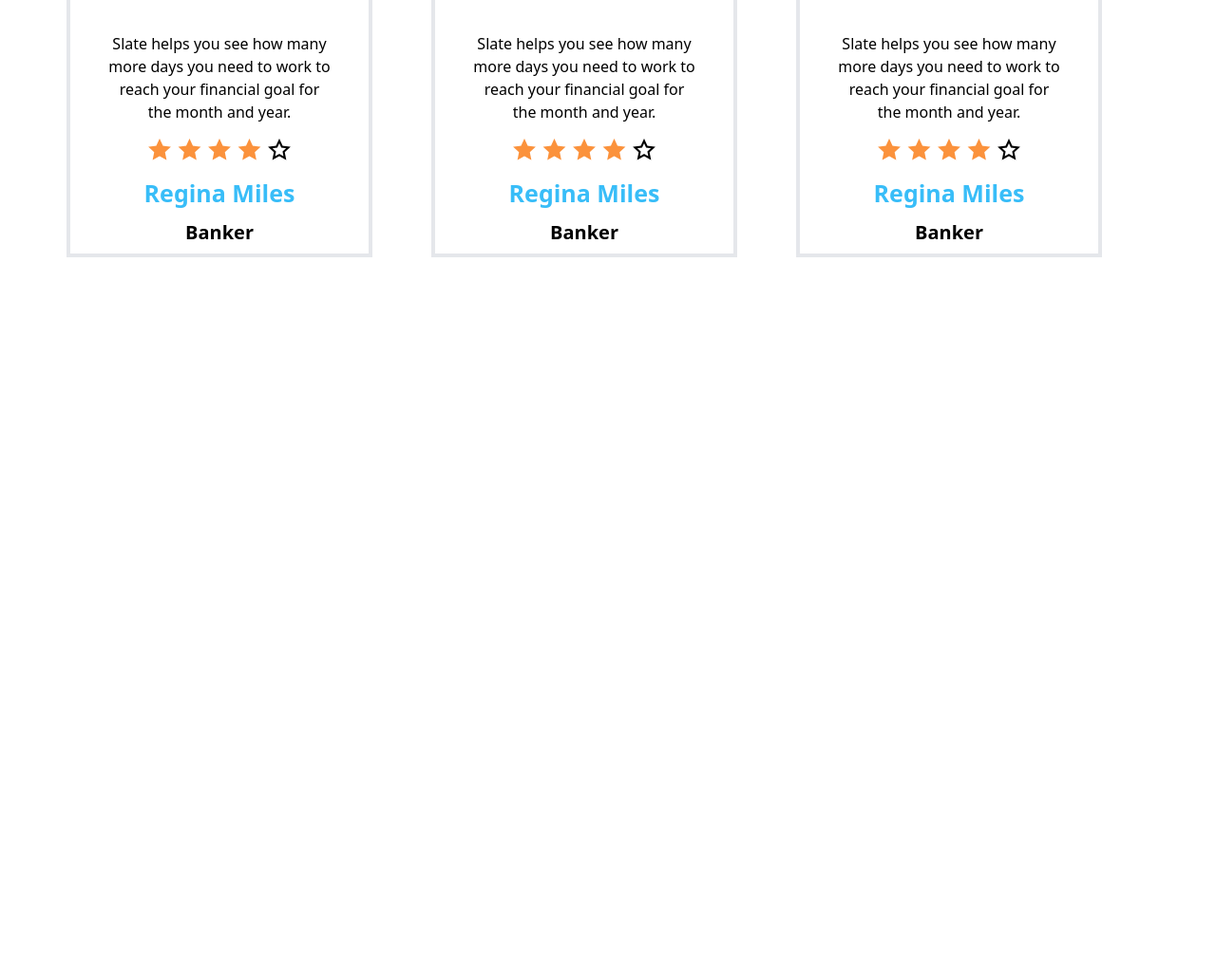
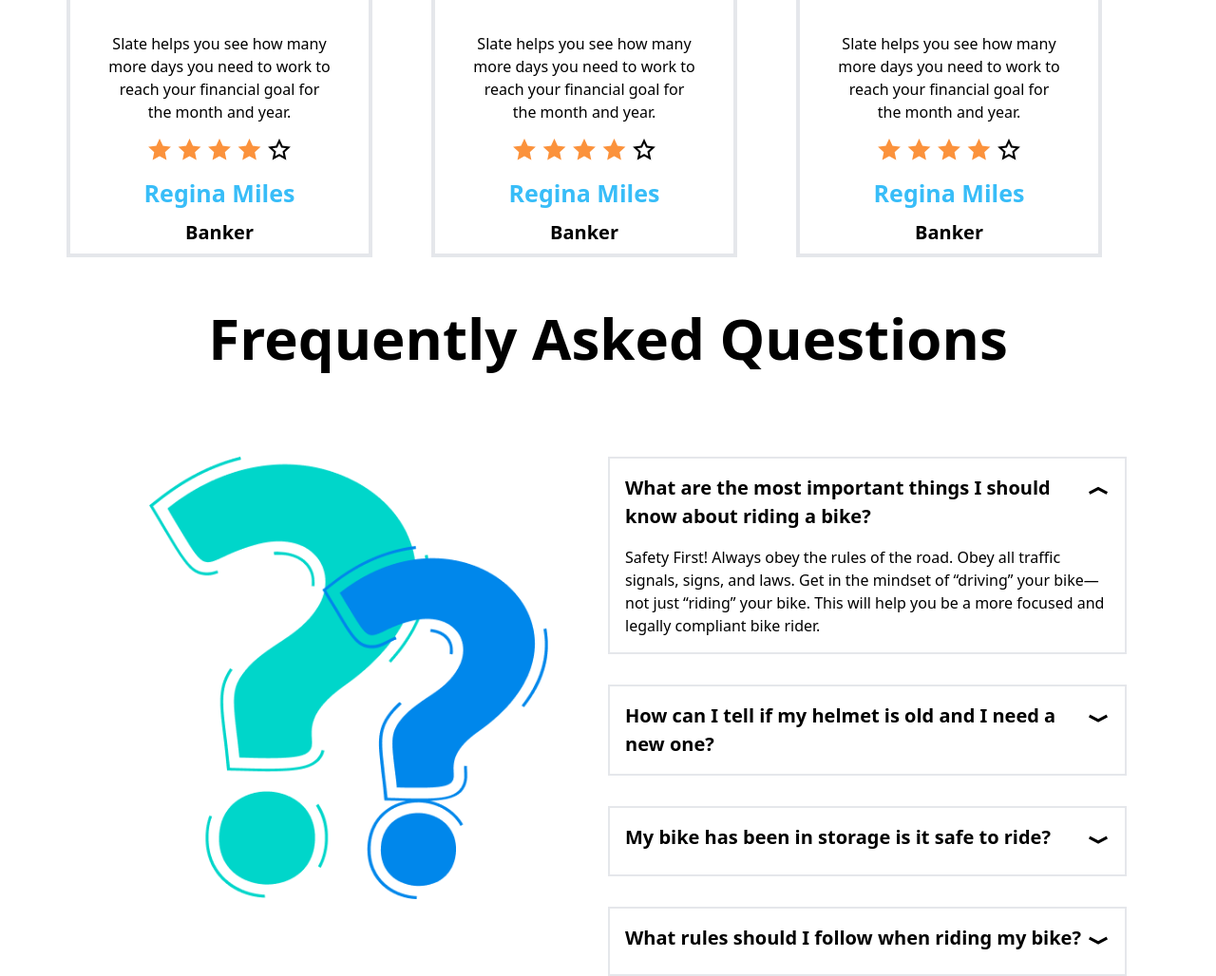
Before and after one commit to RaihanSoft/biker-zone-using-tailwind, a website: page index.html in a window 1280 px wide. Shown: the part 2118-3146 px from the top of the page at 95% size. Before the commit the page ends 2418 px from the top, so only its background shows below. Drawn offline with nearby package versions, Linux system fonts and the light colour scheme.

Commit message:
Frequently Asked Questions added

```diff
--- a/index.html
+++ b/index.html
@@ -35,7 +35,8 @@
           <div class="space-y-4">
             <p>Computer-controlled digital transistorized with electronic advance</p>
             <h1 class="text-5xl font-[800]">Honda CBR 300R</h1>
-          <P>Amet minim mollit non deserunt ullamco est sit aliqua <br> dolor do amet sint. Velit officia consequat duis
+            <P>Amet minim mollit non deserunt ullamco est sit aliqua <br> dolor do amet sint. Velit officia consequat
+              duis
               enim <br> velit mollit. Exercitation veniam consequat sunt nostrud amet.</P>
             <button class="px-5 py-3 rounded-md bg-orange-500">Purchase</button>
           </div>
@@ -63,13 +64,13 @@
 
 
         <div class="grid justify-center md:grid-cols-3 mt-4">
-        <div class="h-[250px] w-[250px] border-red-600" >
+          <div class="h-[250px] w-[250px] border-red-600">
             <img class="" src="images/slider/bike1.png" alt="">
           </div>
-        <div class="h-[250px] w-[250px] border-red-600" >
+          <div class="h-[250px] w-[250px] border-red-600">
             <img class="" src="images/slider/bike1.png" alt="">
           </div>
-        <div class="h-[250px] w-[250px] border-red-600" >
+          <div class="h-[250px] w-[250px] border-red-600">
             <img class="" src="images/slider/bike1.png" alt="">
           </div>
 
@@ -94,8 +95,11 @@
           </div>
           <div class="px-5 space-y-6">
             <h1 class="mt-10 font-[700] text-3xl">Ducati XDIAVEL S-73</h1>
-    <p>Lorem ipsum dolor sit amet, consectetur adipiscing elit. Lacus, fermentum amet faucibus sed id nisi lectus at.</p>
-    <button class="px-6 py-3 rounded-md border-2 border-orange-500 font-[700] hover:text-white hover:bg-orange-500 text-orange-600">Read More</button>
+            <p>Lorem ipsum dolor sit amet, consectetur adipiscing elit. Lacus, fermentum amet faucibus sed id nisi
+              lectus at.</p>
+            <button
+              class="px-6 py-3 rounded-md border-2 border-orange-500 font-[700] hover:text-white hover:bg-orange-500 text-orange-600">Read
+              More</button>
           </div>
         </div>
         <div class="h-[550px] w-[370px] border-2">
@@ -104,8 +108,11 @@
           </div>
           <div class="px-5 space-y-6">
             <h1 class="mt-10 font-[700] text-3xl">Ducati XDIAVEL S-73</h1>
-    <p>Lorem ipsum dolor sit amet, consectetur adipiscing elit. Lacus, fermentum amet faucibus sed id nisi lectus at.</p>
-    <button class="px-6 py-3 rounded-md border-2 border-orange-500 font-[700] hover:text-white hover:bg-orange-500 text-orange-600">Read More</button>
+            <p>Lorem ipsum dolor sit amet, consectetur adipiscing elit. Lacus, fermentum amet faucibus sed id nisi
+              lectus at.</p>
+            <button
+              class="px-6 py-3 rounded-md border-2 border-orange-500 font-[700] hover:text-white hover:bg-orange-500 text-orange-600">Read
+              More</button>
           </div>
         </div>
         <div class="h-[550px] w-[370px] border-2">
@@ -114,8 +121,11 @@
           </div>
           <div class="px-5 space-y-6">
             <h1 class="mt-10 font-[700] text-3xl">Ducati XDIAVEL S-73</h1>
-    <p>Lorem ipsum dolor sit amet, consectetur adipiscing elit. Lacus, fermentum amet faucibus sed id nisi lectus at.</p>
-    <button class="px-6 py-3 rounded-md border-2 border-orange-500 font-[700] hover:text-white hover:bg-orange-500 text-orange-600">Read More</button>
+            <p>Lorem ipsum dolor sit amet, consectetur adipiscing elit. Lacus, fermentum amet faucibus sed id nisi
+              lectus at.</p>
+            <button
+              class="px-6 py-3 rounded-md border-2 border-orange-500 font-[700] hover:text-white hover:bg-orange-500 text-orange-600">Read
+              More</button>
           </div>
         </div>
         <div class="h-[550px] w-[370px] border-2 lg:hidden">
@@ -124,8 +134,11 @@
           </div>
           <div class="px-5 space-y-6">
             <h1 class="mt-10 font-[700] text-3xl">Ducati XDIAVEL S-73</h1>
-    <p>Lorem ipsum dolor sit amet, consectetur adipiscing elit. Lacus, fermentum amet faucibus sed id nisi lectus at.</p>
-    <button class="px-6 py-3 rounded-md border-2 border-orange-500 font-[700] hover:text-white hover:bg-orange-500 text-orange-600">Read More</button>
+            <p>Lorem ipsum dolor sit amet, consectetur adipiscing elit. Lacus, fermentum amet faucibus sed id nisi
+              lectus at.</p>
+            <button
+              class="px-6 py-3 rounded-md border-2 border-orange-500 font-[700] hover:text-white hover:bg-orange-500 text-orange-600">Read
+              More</button>
           </div>
         </div>
 
@@ -163,7 +176,7 @@
               <i class="ri-star-line"></i>
             </div>
             <h1 class="text-[25px] font-[600] text-sky-400">Regina Miles</h1>
-            <h2 class="text-[20px] font-[600] "  >Banker</h2>
+            <h2 class="text-[20px] font-[600] ">Banker</h2>
           </div>
         </div>
         <div class="h-[470px] w-[322px] border-4">
@@ -185,7 +198,7 @@
               <i class="ri-star-line"></i>
             </div>
             <h1 class="text-[25px] font-[600] text-sky-400">Regina Miles</h1>
-            <h2 class="text-[20px] font-[600] "  >Banker</h2>
+            <h2 class="text-[20px] font-[600] ">Banker</h2>
           </div>
         </div>
         <div class="h-[470px] w-[322px] border-4">
@@ -207,7 +220,7 @@
               <i class="ri-star-line"></i>
             </div>
             <h1 class="text-[25px] font-[600] text-sky-400">Regina Miles</h1>
-            <h2 class="text-[20px] font-[600] "  >Banker</h2>
+            <h2 class="text-[20px] font-[600] ">Banker</h2>
           </div>
         </div>
         <div class="h-[470px] w-[322px] border-4 lg:hidden">
@@ -229,13 +242,65 @@
               <i class="ri-star-line"></i>
             </div>
             <h1 class="text-[25px] font-[600] text-sky-400">Regina Miles</h1>
-            <h2 class="text-[20px] font-[600] "  >Banker</h2>
+            <h2 class="text-[20px] font-[600] ">Banker</h2>
           </div>
         </div>
 
       </div>
 
 
+
+    </section>
+
+
+    <section class="max-w-[1140px] mx-auto mt-10 px-6">
+
+      <h1 class="text-[60px] font-[800] text-center">Frequently Asked Questions</h1>
+      <div class="grid justify-center lg:grid-cols-2 mt-10">
+
+        <div class="h-[420px] w-[420px] mx-auto mt-10">
+          <img src="/images/others/faq.png" alt="">
+        </div>
+
+        <div class="space-y-8 mt-10">
+
+          <div class="border-2 p-4">
+
+            <div class="flex ">
+              <h1 class="text-[20px] font-[700]">What are the most important things I should
+                know about riding a bike?</h1>
+              <i class="ri-arrow-up-wide-line text-[25px] font-[800]"></i>
+            </div>
+
+
+            <p class="mt-4">Safety First! Always obey the rules of the road. Obey all traffic signals, signs, and laws.
+              Get in the mindset of “driving” your bike—not just “riding” your bike. This will help you be a more
+              focused and legally compliant bike rider. </p>
+          </div>
+
+
+          <div class="border-2 p-4">
+            <div class="flex">
+              <h1 class="text-[20px] font-[700]">How can I tell if my helmet is old and I need a
+                new one?</h1>
+              <i class="ri-arrow-down-wide-line text-[25px] font-[800]"></i>
+            </div>
+          </div>
+          <div class="border-2 p-4">
+            <div class="flex justify-between">
+              <h1 class="text-[20px] font-[700]">My bike has been in storage is it safe to ride?</h1>
+              <i class="ri-arrow-down-wide-line text-[25px] font-[800]"></i>
+            </div>
+          </div>
+
+
+          <div class="border-2 p-4 flex justify-between">
+            <h1 class="text-[20px] font-[700]">What rules should I follow when riding my bike?</h1>
+            <i class="ri-arrow-down-wide-line text-[25px] font-[800]"></i>
+          </div>
+        </div>
+
+      </div>
 
     </section>
 
```
Also changed, not shown: output.css. Lines whose indentation alone changed are shown as unchanged.
